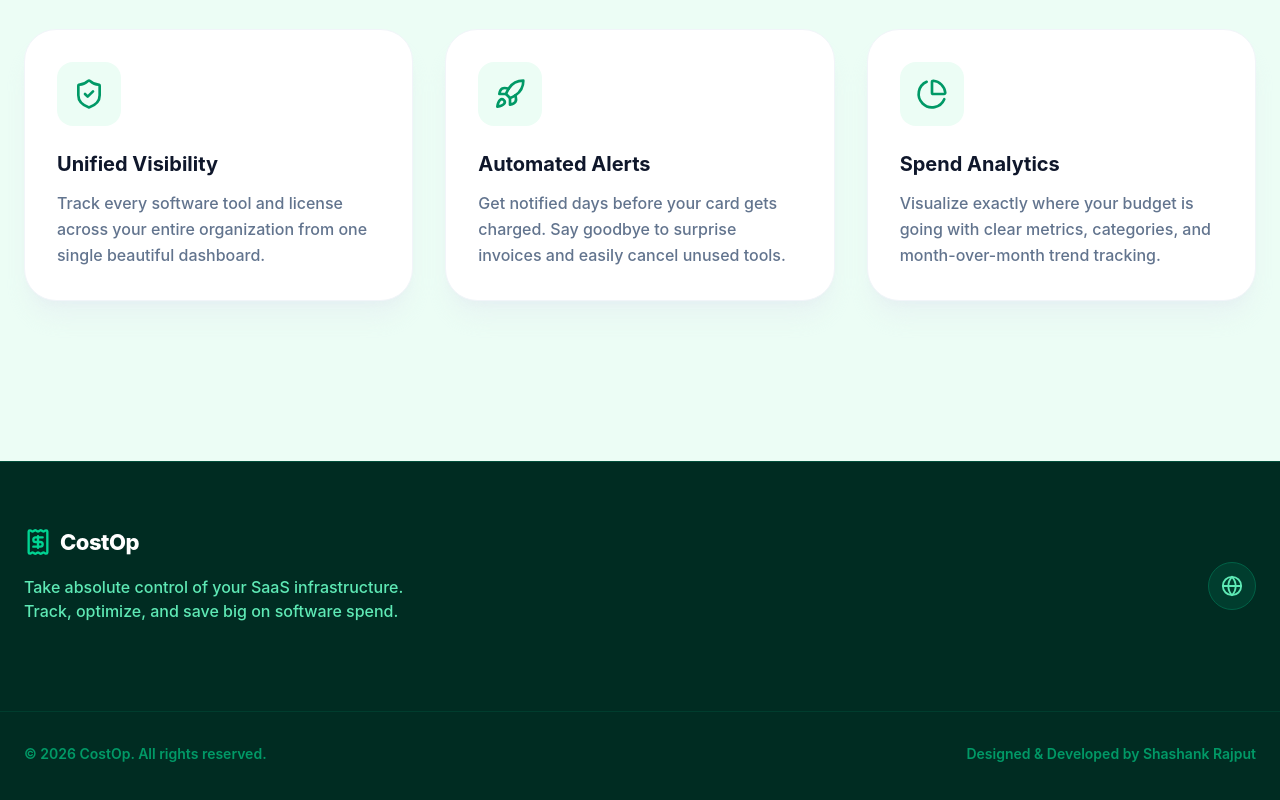
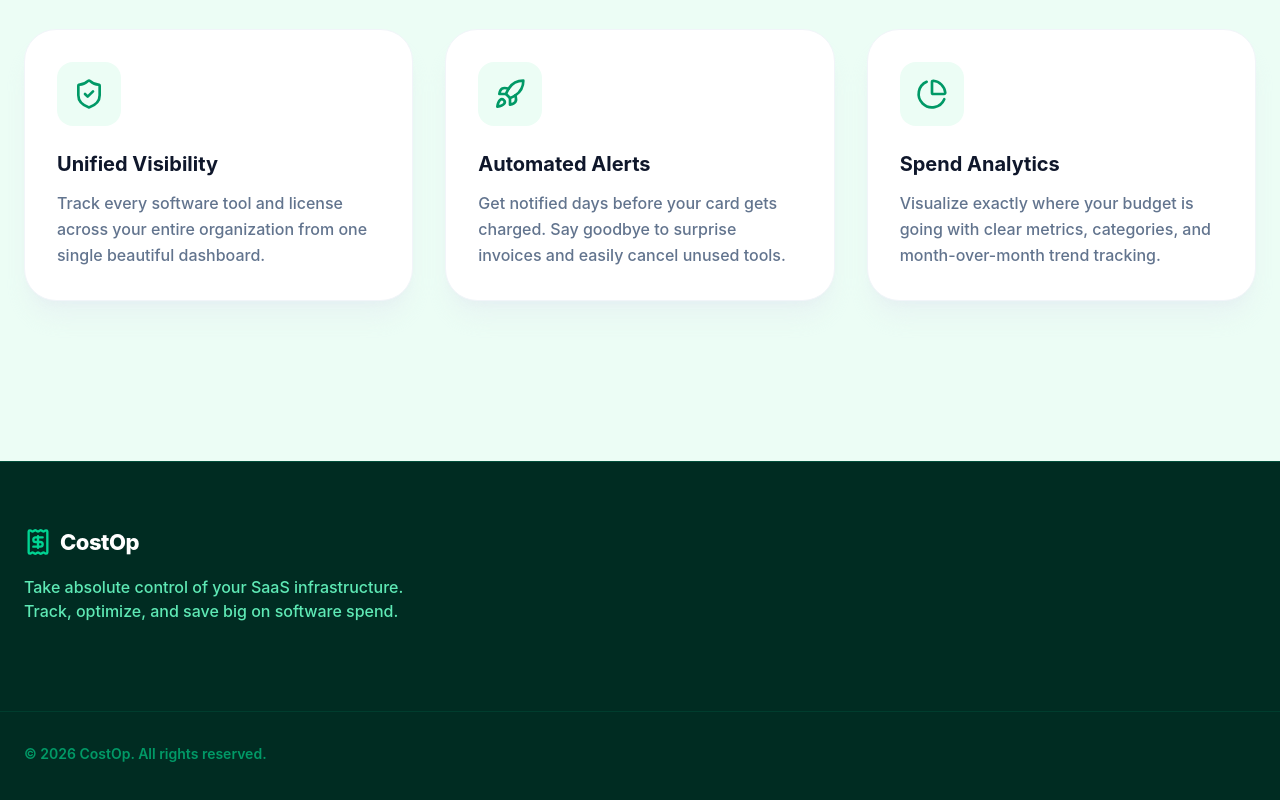
Before and after one commit to rajputshashank003/CostOp, a React (Vite) app in the folder client/: page / in a window 1280 px wide. Shown: the part 1726-2526 px from the top of the page. Built offline with nearby package versions, Linux system fonts and the light colour scheme; no server answers.

Commit message:
fix: username

```diff
--- a/client/src/screens/Landing/components/LandingFooter.tsx
+++ b/client/src/screens/Landing/components/LandingFooter.tsx
@@ -20,21 +20,21 @@ export default function LandingFooter() {
 
                 <div className="flex flex-col md:items-end justify-center">
                     <div className="flex items-center gap-4">
-                        <a
+                        {/* <a
                             href="https://rajputshashank.is-a.dev/"
                             target="_blank"
                             rel="noreferrer"
                             className="w-12 h-12 rounded-full bg-emerald-900/50 hover:bg-emerald-800 flex items-center justify-center text-emerald-300 hover:text-white transition-all border border-emerald-800"
                         >
                             <Globe size={22} />
-                        </a>
+                        </a> */}
                     </div>
                 </div>
             </div>
 
             <div className="max-w-7xl mx-auto px-6 mt-16 pt-8 border-t border-emerald-900/50 flex flex-col md:flex-row items-center justify-between text-emerald-600 text-sm font-semibold">
                 <div>© {new Date().getFullYear()} CostOp. All rights reserved.</div>
-                <div className="mt-4 md:mt-0">Designed & Developed by <a className="cursor-pointer" href="https://rajputshashank.is-a.dev" >Shashank Rajput</a></div>
+                {/* <div className="mt-4 md:mt-0">Designed & Developed by <a className="cursor-pointer" href="https://rajputshashank.is-a.dev" >Shashank Rajput</a></div> */}
             </div>
         </footer>
     );
```
